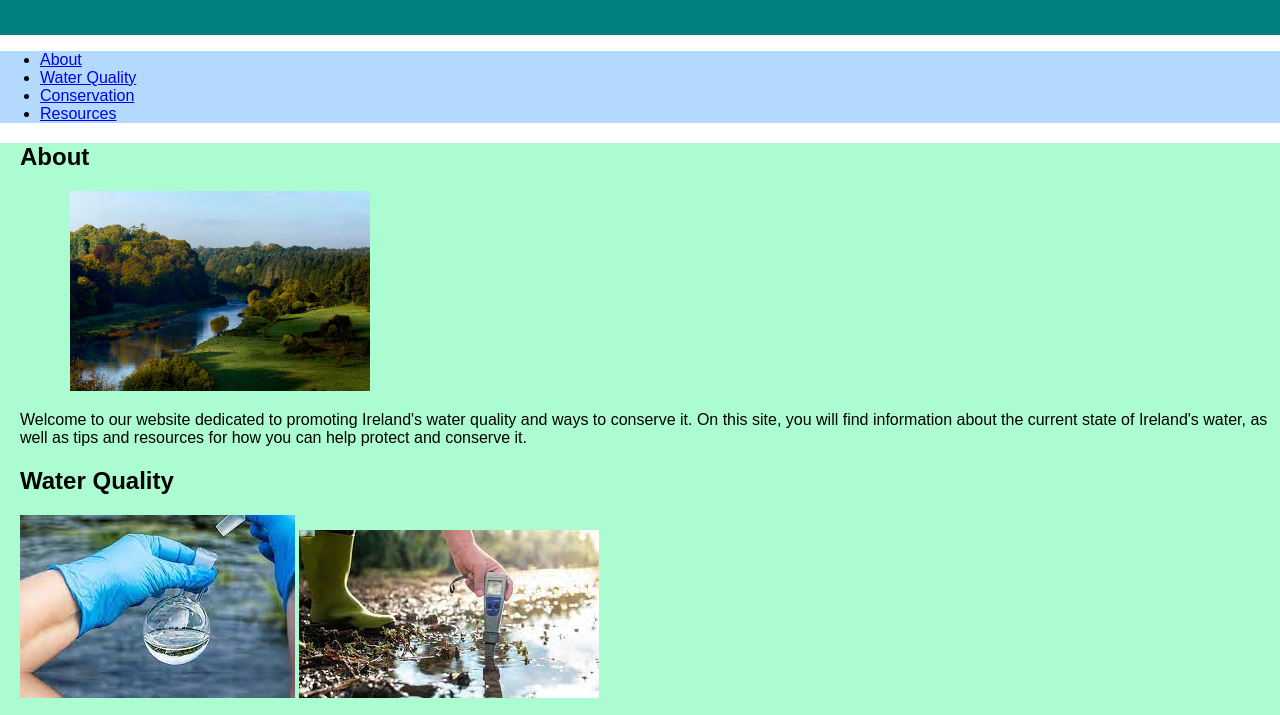
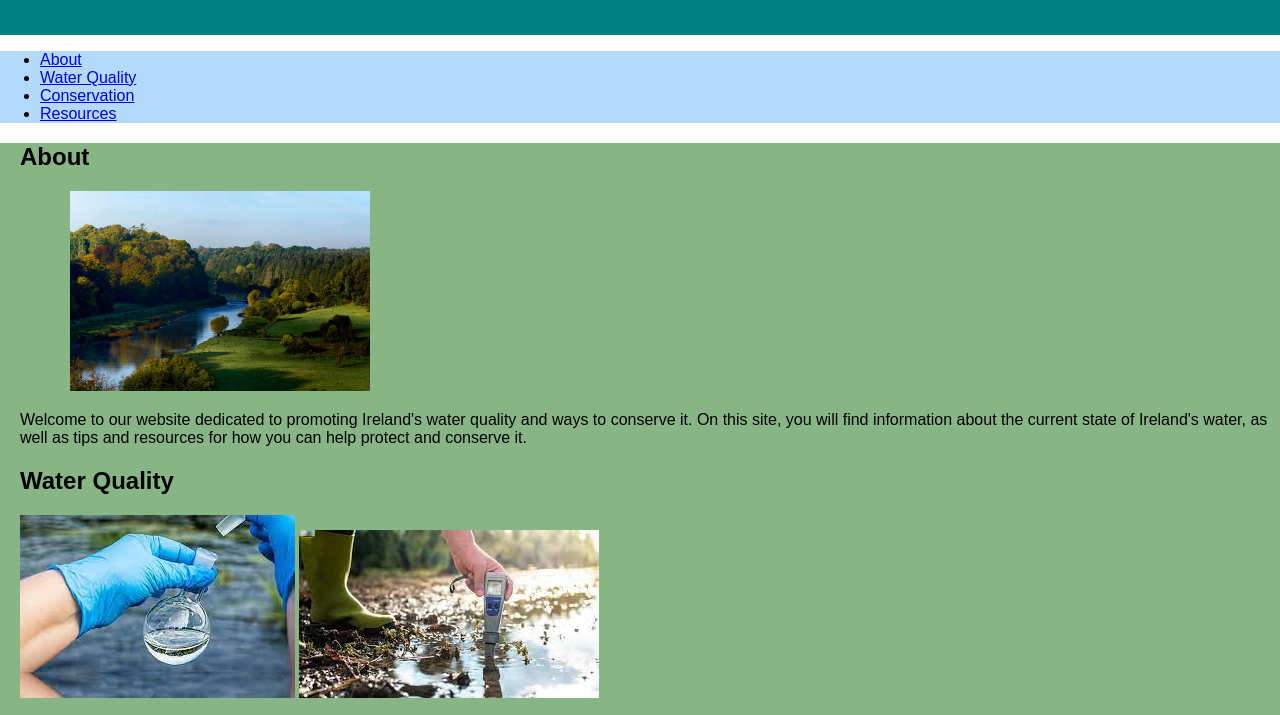
Before and after one commit to TobyTags/Adam-toby-Web, a plain HTML site: page Index.html in a window 1280 px wide. Shown: the part 77-792 px from the top of the page. Drawn offline with Linux system fonts and the light colour scheme.

Commit message:
Update style.css

```diff
--- a/style.css
+++ b/style.css
@@ -17,7 +17,7 @@ nav {
 
 main {
   padding-left: 20px;
-  background-color: rgba(27, 246, 129, 0.37);
+  background-color: rgba(136, 181, 134);
 }
 
 .about-image {
```
